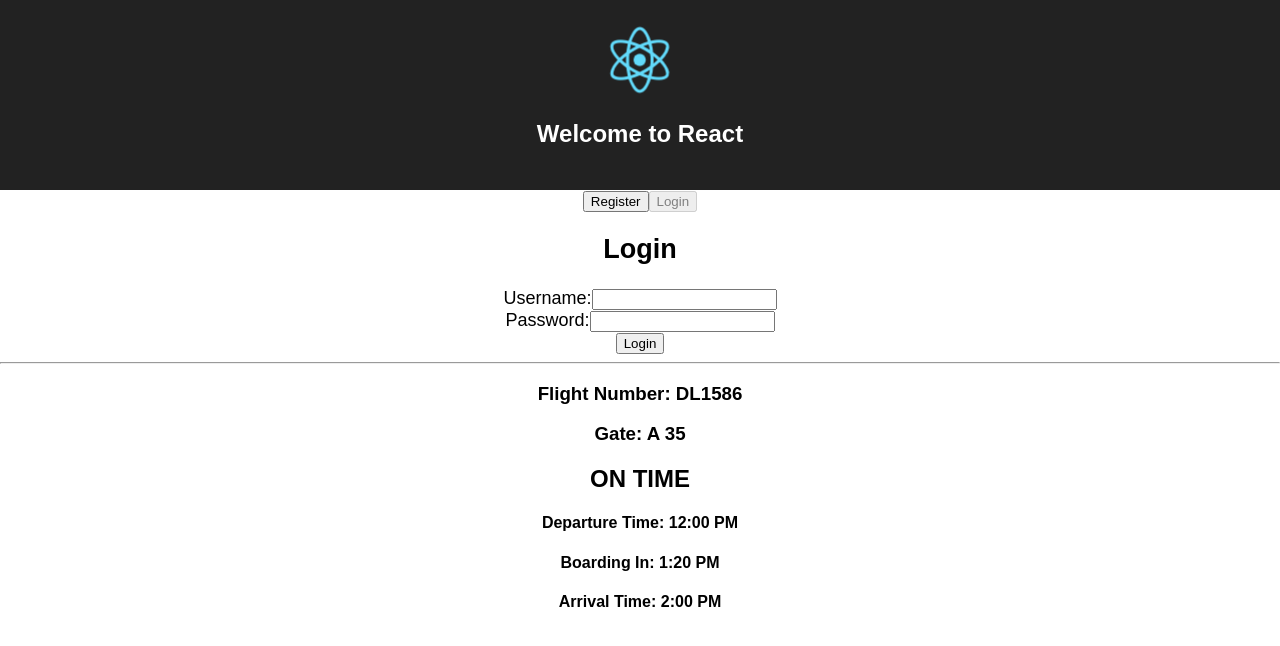
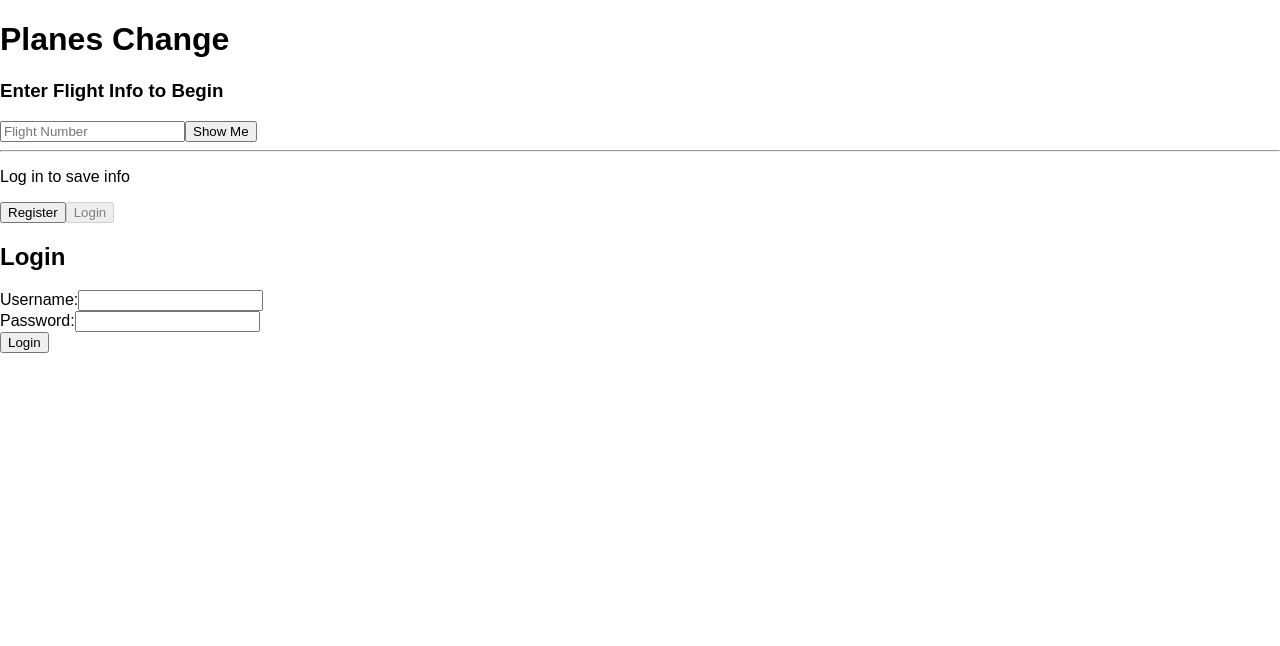
Before and after one commit to KathrynParker/planeschange, a React (Create React App) app in the folder client/: page / in a window 1280 px wide. Shown: the top 646 px of the page. Built offline with nearby package versions, Linux system fonts and the light colour scheme.

Commit message:
fixed login page

```diff
--- a/client/package.json
+++ b/client/package.json
@@ -7,6 +7,7 @@
     "axios": "^0.18.0",
     "react": "^16.4.1",
     "react-dom": "^16.4.1",
+    "react-router-dom": "^4.3.1",
     "react-scripts": "1.1.4"
   },
   "scripts": {
--- a/client/src/App.js
+++ b/client/src/App.js
@@ -1,22 +1,18 @@
 import React, { Component } from 'react';
-import logo from './logo.svg';
 import './App.css';
 import Login from './components/login';
-import FlightInfo from '../src/components/flightinfo/flightInfo';
 
 class App extends Component {
   render() {
     return (
-      <div className="App">
-        <header className="App-header">
-          <img src={logo} className="App-logo" alt="logo" />
-          <h1 className="App-title">Welcome to React</h1>
-        </header>
-        <div className="App-intro">
-          <Login />
-        </div>
-        <hr></hr>
-        <FlightInfo />
+      <div className="">
+          <h1>Planes Change</h1>
+          <h3>Enter Flight Info to Begin</h3>
+          <input placeholder="Flight Number"></input>
+          <button>Show Me</button>
+          <hr/>
+          <p>Log in to save info</p>
+          <Login></Login>
       </div>
     );
   }
--- a/client/src/index.js
+++ b/client/src/index.js
@@ -3,6 +3,7 @@ import ReactDOM from 'react-dom';
 import './index.css';
 import App from './App';
 import registerServiceWorker from './registerServiceWorker';
+import { BrowserRouter } from 'react-router-dom';
 
-ReactDOM.render(<App />, document.getElementById('root'));
+ReactDOM.render(<BrowserRouter><App /></BrowserRouter>, document.getElementById('root'));
 registerServiceWorker();
```
Also changed, not shown: client/src/login.js (deleted, +0 -25 lines), 2 other files (tests, documents, lock files or other folders).
